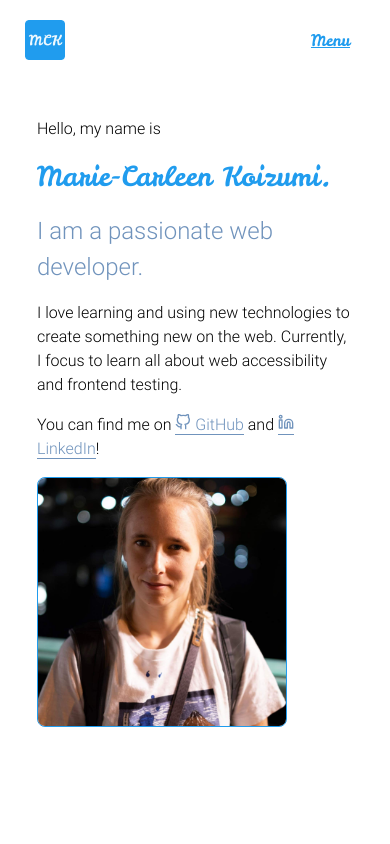
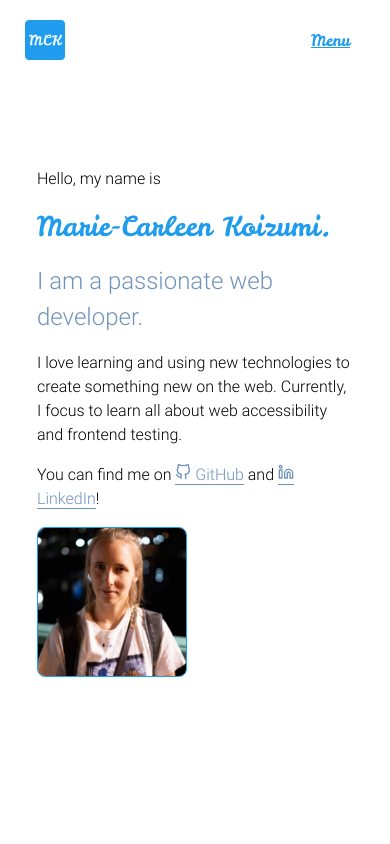
Before and after one commit to macfrei/portfolio, a React (Create React App) app: page / in a window 390 px wide. Shown: the top 844 px of the page. Built offline with nearby package versions, Linux system fonts and the light colour scheme.

Commit message:
Add media query for mobile design

```diff
--- a/src/components/Hero.js
+++ b/src/components/Hero.js
@@ -59,6 +59,11 @@ const HeroStyled = styled.section`
 const ProfileImageStyled = styled(ProfileImage)`
   align-self: center;
   border-radius: 8px;
+
+  @media (max-width: 450px) {
+    width: 150px;
+    height: 150px;
+  }
 `;
 
 const TextGroup = styled.div`
```
